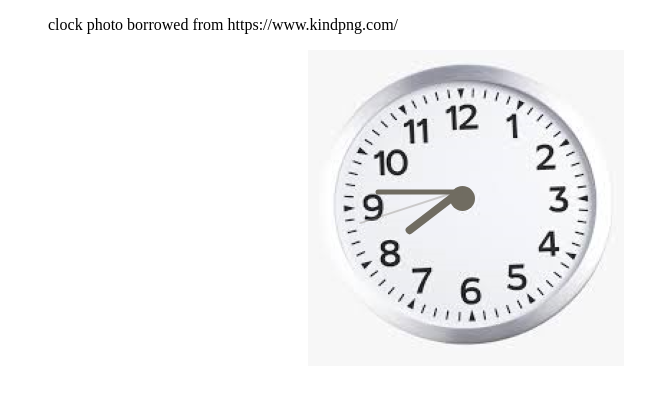
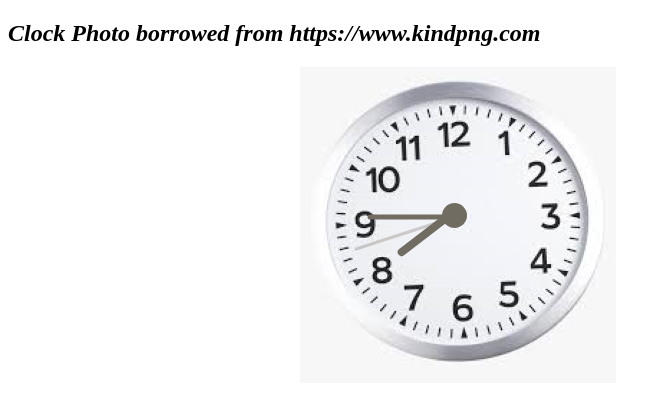
Before and after one commit to cyber-leo233/analogClock, a plain HTML site: page index.html in a window 1280 px wide. Shown: the whole page, without its empty margins (0-667 px from the left). Drawn offline with Linux system fonts and the light colour scheme.

Commit message:
Add files via upload

```diff
--- a/index.html
+++ b/index.html
@@ -6,7 +6,7 @@
   <title>Analog Clock</title>
   <style>
     #clock {
-      position: relative;
+      position: absolute;
       background: url(clock.png) no-repeat;
       width: 316px;
       height: 316px;
@@ -31,7 +31,7 @@
     #clock>#hh {
       width: 8px;
       height: 70px;
-      top: 70px;
+      top: 75px;
       left: 150px;
 
     }
@@ -39,15 +39,15 @@
     #clock>#mh {
       width: 5px;
       height: 85px;
-      top: 57px;
+      top: 65px;
       left: 150px;
     }
 
     #clock>#sh {
-      width: 2px;
+      width: 3px;
       height: 105px;
-      top: 36px;
-      left: 150px;
+      top: 45px;
+      left: 153px;
       opacity: .3;
     }
     div.circle {
@@ -82,9 +82,7 @@
 </head>
 
 <body>
-  <figure>
-    clock photo borrowed from https://www.kindpng.com/
-  </figure>
+  <h2 style="font-style: italic;">Clock Photo borrowed from https://www.kindpng.com </h2>
   <div id="clock">
 <div class="circle">
 
```
